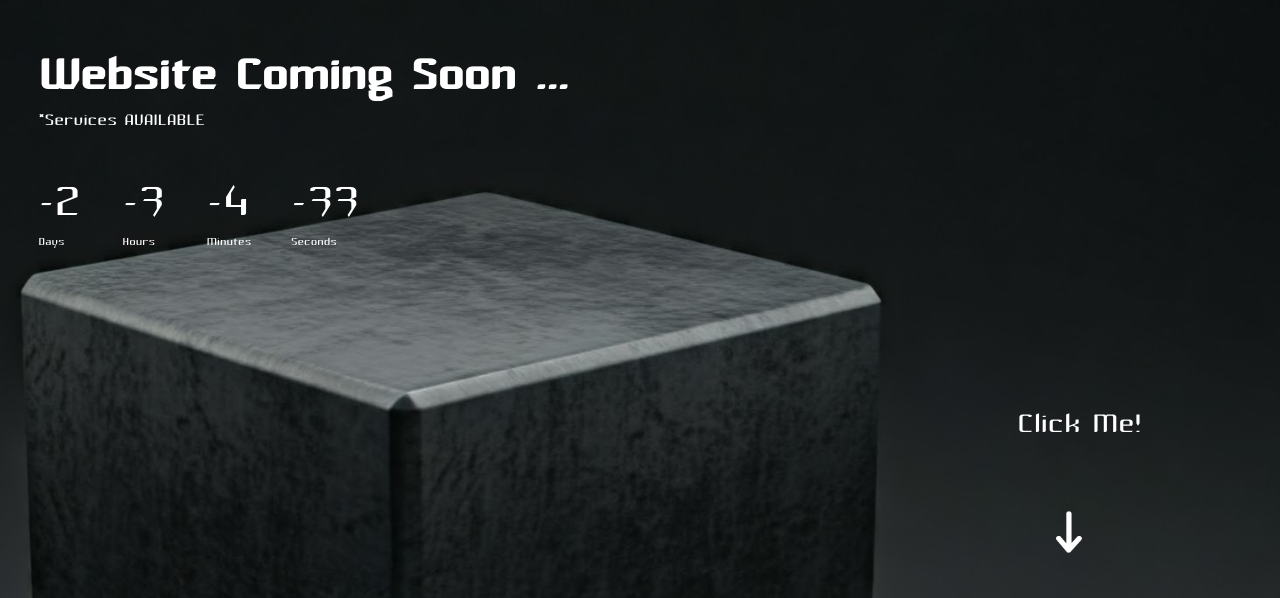
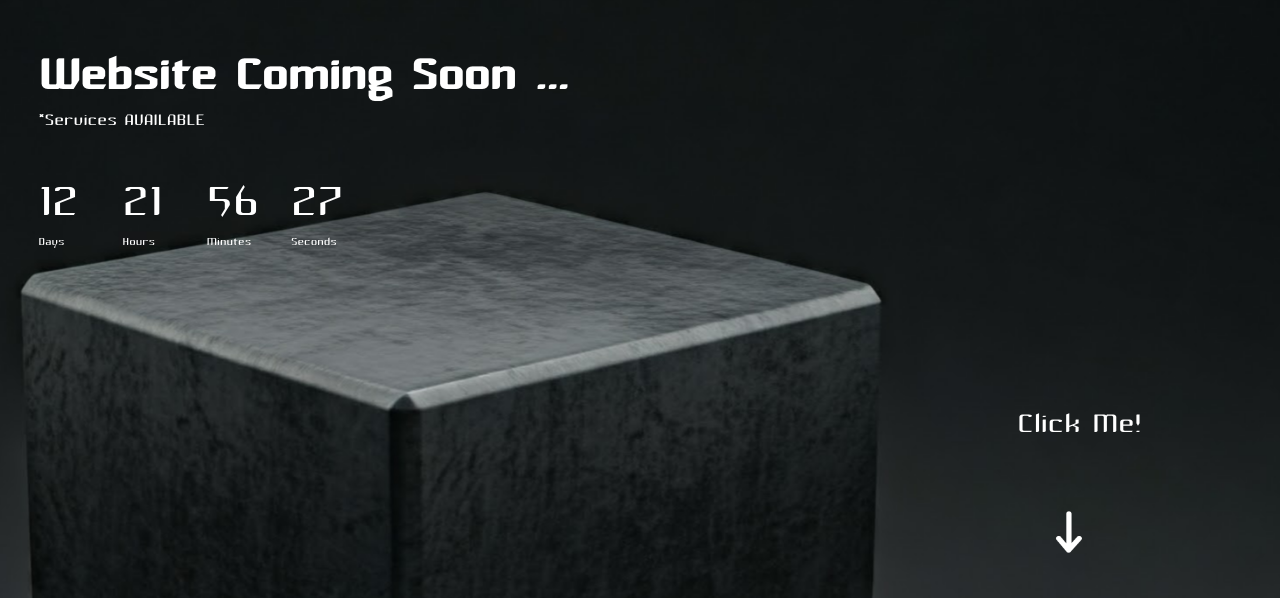
Before and after one commit to HakwareAssembli/HakwareAssembli.github.io, a plain HTML site: page index.html in a window 1280 px wide. Shown: the part 116-714 px from the top of the page. Drawn offline with Linux system fonts and the light colour scheme.

Commit message:
Launch Update (F3)

```diff
--- a/index.html
+++ b/index.html
@@ -45,7 +45,7 @@
         <p class="prompt">Click Me!</p>
     </div>
     <script>
-      var CDDate = new Date("Jan 20, 2025 12:00:00").getTime();
+      var CDDate = new Date("Feb 3, 2025 12:00:00").getTime();
       var fx = setInterval(function(){
         var now = new Date().getTime();
         var distance = CDDate - now;
```
